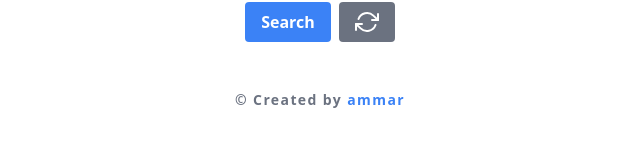
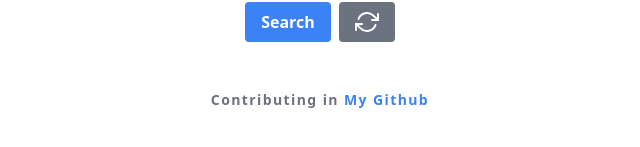
Before and after one commit to atonyking382127/image-generator, a React (Create React App) app: page / in a window 1280 px wide. Shown: the part 505-652 px from the top of the page, without its empty margins (320-960 px from the left). Built offline with nearby package versions, Linux system fonts and the light colour scheme; no server answers.

Commit message:
update copyright

```diff
--- a/src/components/Copyright.js
+++ b/src/components/Copyright.js
@@ -12,8 +12,7 @@ const Copyright = () => {
         font-semibold
         tracking-widest
     '
-    >
-      &copy; Created by <a href='https://ahmadammarm.github.io/ammar' target='blank'
+    >Contributing in <a href='https://ahmadammarm.github.io/ammar' target='blank'
       className='
         hover:text-blue-700
         transition
@@ -21,7 +20,7 @@ const Copyright = () => {
         ease-in-out
         text-blue-500
       '
-      >ammar</a>
+      >My Github</a>
     </div>
   )
 }
```
